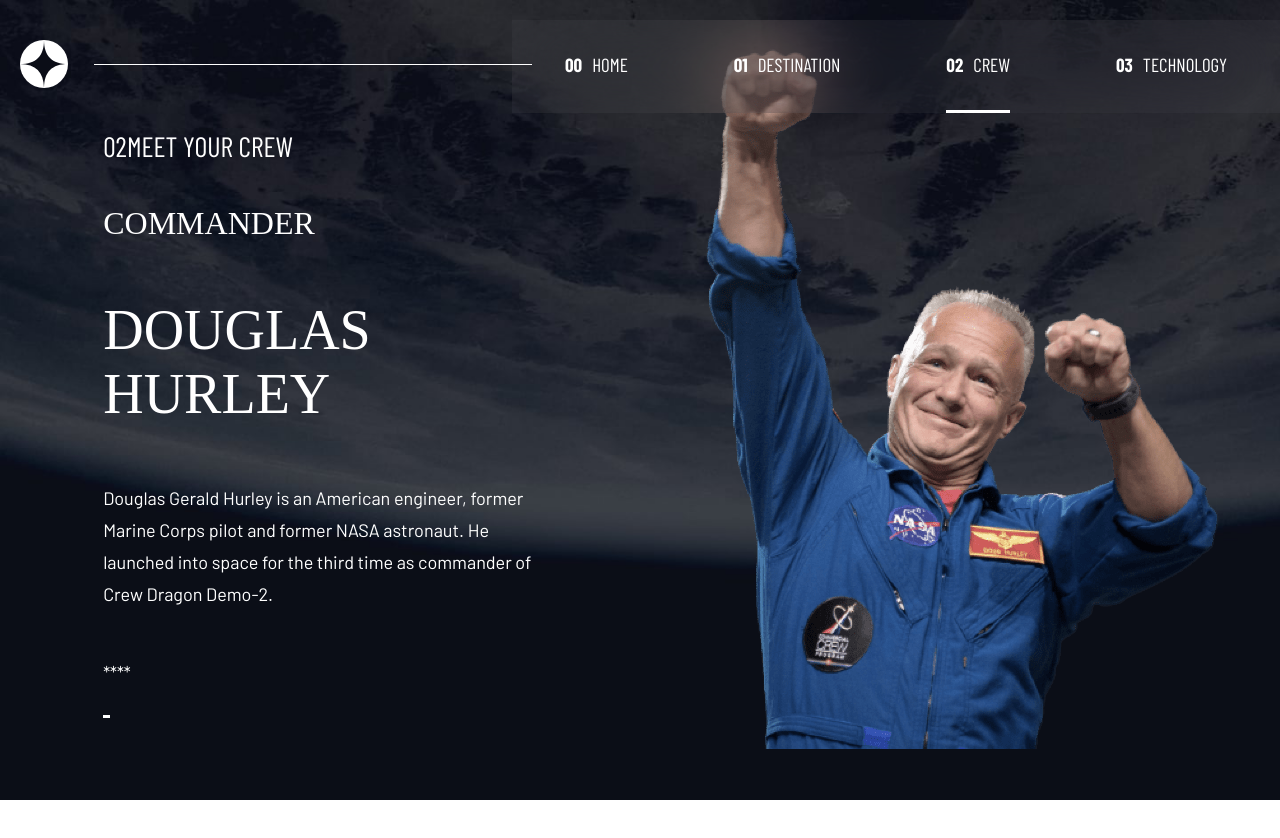
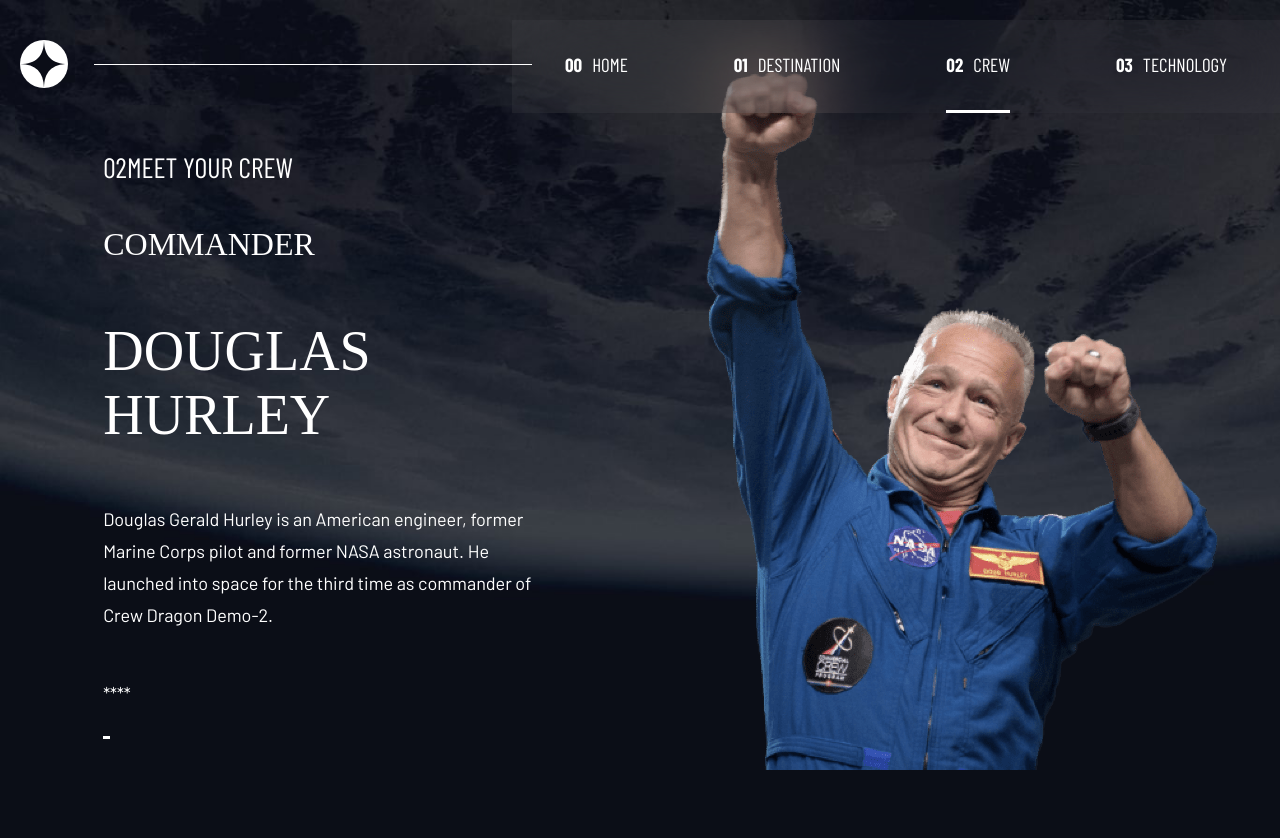
Before and after one commit to Margaretka15/space_project, a React (Create React App) app: page /crew in a window 1280 px wide. Shown: the top 838 px of the page. Before the commit the page ends 800 px from the top, so only its background shows below. Built offline with nearby package versions, Linux system fonts and the light colour scheme; a web font is replaced by a local one.

Commit message:
Minor css changes.

```diff
--- a/src/App.scss
+++ b/src/App.scss
@@ -1,8 +1,8 @@
 @import "./style/base/mixins.scss";
 
 .page {
-  height: 100vh;
-  padding: 1rem;
+  min-height: 100vh;
+  padding: 1%;
   background-size: cover;
 
 }
--- a/src/style/layout/_main.scss
+++ b/src/style/layout/_main.scss
@@ -4,6 +4,10 @@
   padding: 3rem;
   justify-content: space-between;
   align-items: center;
+
+  @include respond(tablet) {
+    flex-direction: column;
+  }
 
   .left-column {
     padding: 6%;
```
